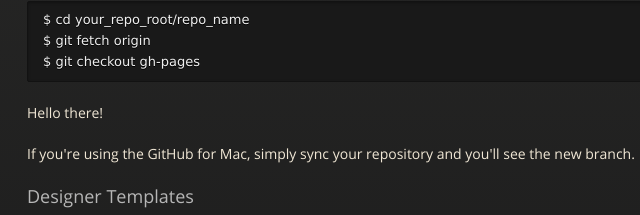
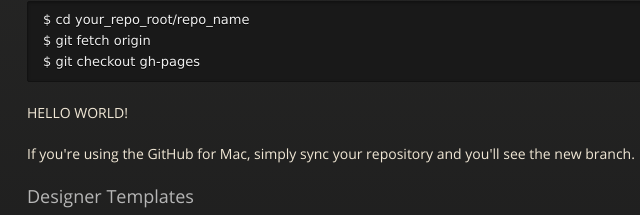
Before and after one commit to victornpb/victornpb.github.io, a plain HTML site: page index.html in a window 1280 px wide. Shown: the part 350-565 px from the top of the page, 288-928 px from the left. Drawn offline with nearby package versions, Linux system fonts and the light colour scheme.

Commit message:
Update index.html

```diff
--- a/index.html
+++ b/index.html
@@ -45,7 +45,7 @@ $ git fetch origin
 $ git checkout gh-pages
 </code></pre>
 
-<p>Hello there!</p>
+<p>HELLO WORLD!</p>
 
 <p>If you're using the GitHub for Mac, simply sync your repository and you'll see the new branch.</p>
 
```
